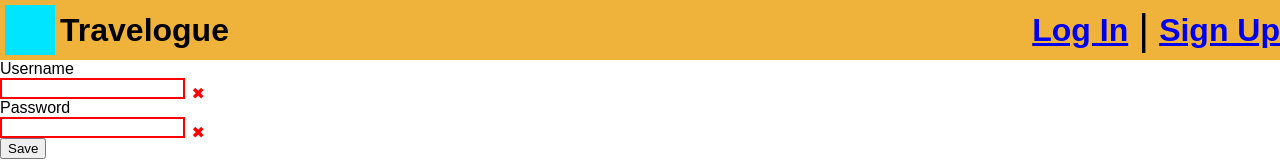
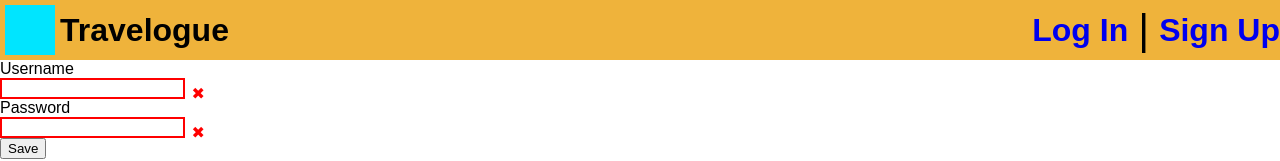
Before and after one commit to KatieMcGowan/Travelogue-Frontend, a React (Create React App) app: page /login in a window 1280 px wide. Shown: the top 161 px of the page. Built offline with nearby package versions, Linux system fonts and the light colour scheme; no server answers; a web font is replaced by a local one.

Commit message:
Makes nav bar dynamic

```diff
--- a/src/App.css
+++ b/src/App.css
@@ -3,6 +3,10 @@
 * {
   margin: 0;
   font-family: 'Mochiy Pop One', sans-serif;
+}
+
+a {
+  text-decoration: none;
 }
 
 .header-wrapper {
--- a/src/App.js
+++ b/src/App.js
@@ -22,7 +22,7 @@ const App = () => {
 
   return (
     <div>
-      <Header loggedIn={state.loggedIn}/>
+      <Header loggedIn={state.loggedIn} authCheck={authCheck}/>
       <div className="content">
         <Routes>
           <Route exact path="/" element={<Home />}/>
--- a/src/components/Nav.jsx
+++ b/src/components/Nav.jsx
@@ -7,45 +7,32 @@ const Nav = (props) => {
     right: "Sign Up"
   });
 
-  //when logged in: useState({left: "View Profile", right: "Log-out"})
+  const [links, setLinks] = useState({
+    left: "/login",
+    right: "/signup"
+  })
+
   useEffect(() => {
     if (props.loggedIn === true) {
     setState({
       left: "Home",
       right: "Log Out"
     });
-  }}, [])
-
-//   <Link to={`/cities/${props.post.city}/${props.post._id}`}>
-//   <h4>{props.post.title}</h4>
-// </Link>
-
-{/* <button onClick={() => {handleClick(false)}}>Delete Post</button>
-<div id="modal" className={hidden ? 'hidden' : "modal"}>
-  <DeleteModal
-    id={id}
-    display={hidden}
-    handleClick={handleClick}
-  />
-</div> */}
-
-// const handleClick = (boolean) => {
-//   if (boolean === false) {
-//     setHidden(false);
-//   } else {
-//     setHidden(true);
-//   }
-// };
+    setLinks({
+      left: "/",
+      right: "/"
+    })
+  }}, [props.loggedIn])
 
 
   return(
     <div className="nav-wrapper">
       <div className="nav-left">
-        <h1><Link to={"/login"}>{state.left}</Link></h1>
+        <h1><Link to={links.left}>{state.left}</Link></h1>
       </div>
       <div className="nav-space">|</div>
       <div className="nav-right">
-        <h1><Link to={"/signup"}>{state.right}</Link></h1>
+        <h1><Link to={links.right} onClick={() => props.authCheck(false)}>{state.right}</Link></h1>
       </div>
     </div>
   )
--- a/src/pages/CityPage.jsx
+++ b/src/pages/CityPage.jsx
@@ -4,16 +4,14 @@ import CitiesContainer from "../components/CitiesContainer"
 import PostsContainer from "../components/PostsContainer"
 
 const CityPage = (props) => {
-  //Authentication Check:
   let navigate = useNavigate();
 
+  //Authentication Check:
   const checkedLoggedIn = () => {
     if (props.loggedIn !== true) {
       navigate("/login")
     } else return;
   }
-
-  console.log(props)
 
   useEffect(() => {
     checkedLoggedIn();
--- a/src/pages/PostPage.jsx
+++ b/src/pages/PostPage.jsx
@@ -35,6 +35,26 @@ const PostPage = (props) => {
   let legibleDate = new Date(illegibleDate)
   let postDate = legibleDate.toDateString()
 
+  //City Name Converstion:
+  const capitalizeCity = (string) => {
+    return string.charAt(0).toUpperCase() + string.slice(1)
+  }
+
+  const handleHyphens = (string) => {
+    let unHyphenated = string.replace("-", " ");
+    let split = unHyphenated.split(" ")
+    let upperCase = split.map((s) => s.charAt(0).toUpperCase() + s.substring(1))
+    return upperCase.join(" ");
+  };
+
+  const cityConvert = (string) => {
+    if (string.includes("-")) {
+      return handleHyphens(string)
+    } else {
+      return capitalizeCity(string)
+    }
+  }
+
   return (
     <div className="post-content">
       <CitiesContainer />
@@ -57,6 +77,7 @@ const PostPage = (props) => {
           <NewComment postbody={post.body}/>
           <Comments comments={post.comments}/>
         </div>
+        <Link to={`/cities/${city}`}>Back to {cityConvert(city)}</Link>
       </div>
     </div>
   )
```
